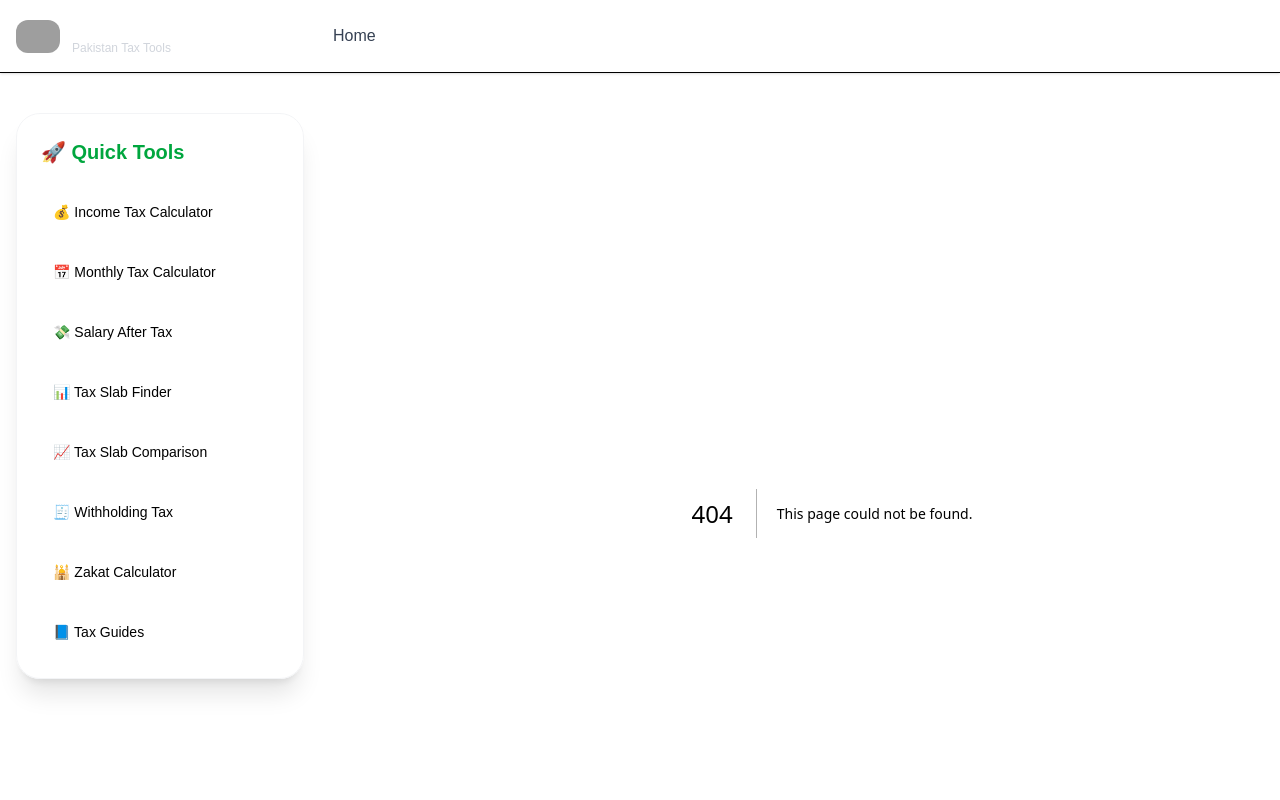
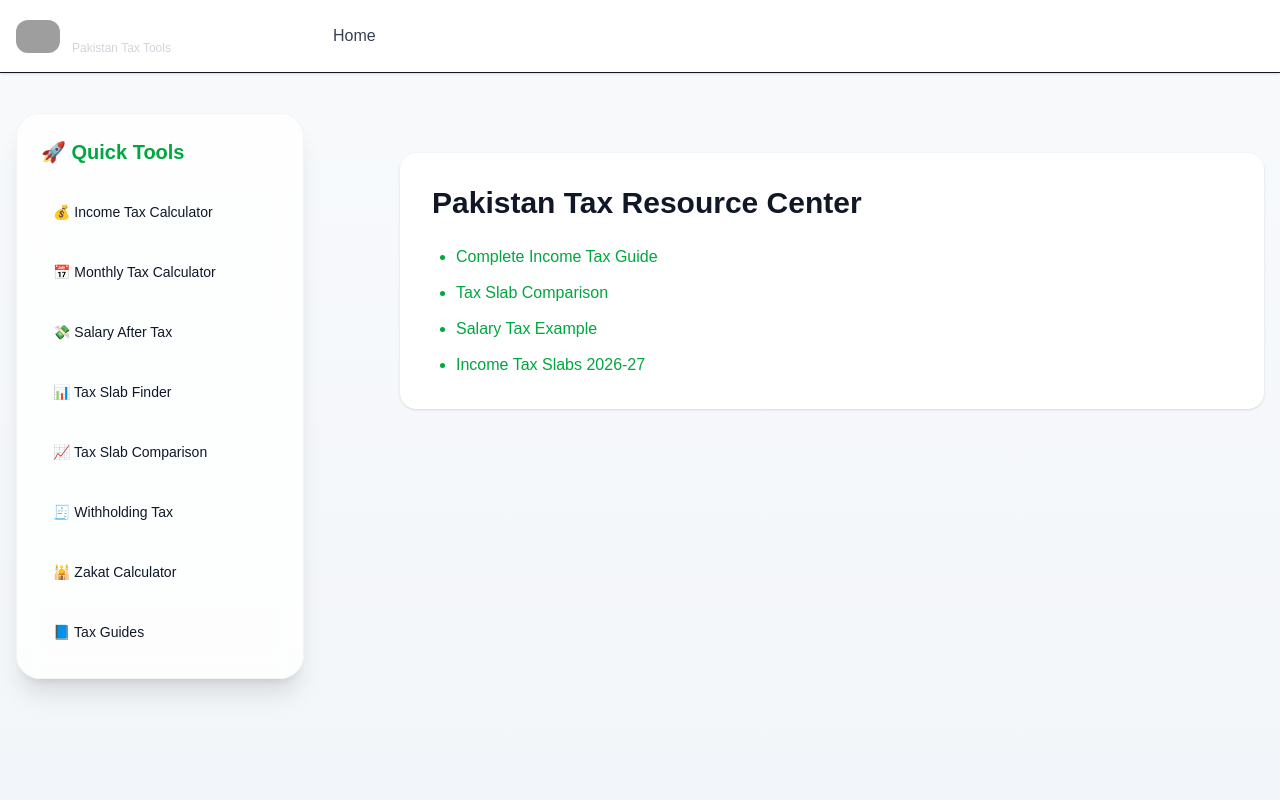
Before and after one commit to muhammadobaid1986/fbrtaxcalculators, a Next.js app: page /blog/tax-resource-center in a window 1280 px wide. Before the commit this address had no page. Shown: the top 800 px of the page. Built offline with nearby package versions, Linux system fonts and the light colour scheme; grey boxes are pictures that could not be loaded.

Commit message:
Added structured tax resource hub page

```diff
--- /dev/null
+++ b/app/blog/tax-resource-center/page.tsx
@@ -0,0 +1,16 @@
+export default function Page() {
+  return (
+    <div className="max-w-5xl mx-auto p-8 bg-white rounded-2xl shadow mt-10">
+      <h1 className="text-3xl font-bold mb-6">
+        Pakistan Tax Resource Center
+      </h1>
+
+      <ul className="list-disc pl-6 space-y-3 text-green-600">
+        <li><a href="/blog/pakistan-income-tax-guide">Complete Income Tax Guide</a></li>
+        <li><a href="/tax-slab-comparison-pakistan">Tax Slab Comparison</a></li>
+        <li><a href="/salary/180000">Salary Tax Example</a></li>
+        <li><a href="/blog/income-tax-slabs-2026-27-pakistan">Income Tax Slabs 2026-27</a></li>
+      </ul>
+    </div>
+  );
+}
--- a/app/salary/[salary]/page.tsx
+++ b/app/salary/[salary]/page.tsx
@@ -112,6 +112,16 @@ export default async function Page({ params }: any) {
       </tr>
     </tbody>
   </table>
+  <div className="my-8 text-center" style={{ minHeight: "250px" }}>
+  <ins
+    className="adsbygoogle"
+    style={{ display: "block" }}
+    data-ad-client="ca-pub-1040104111900400"
+    data-ad-slot="1234567890"
+    data-ad-format="auto"
+    data-full-width-responsive="true"
+  ></ins>
+</div>
 
   <div className="my-6 text-center" style={{ minHeight: "250px" }}>
   <ins
```
